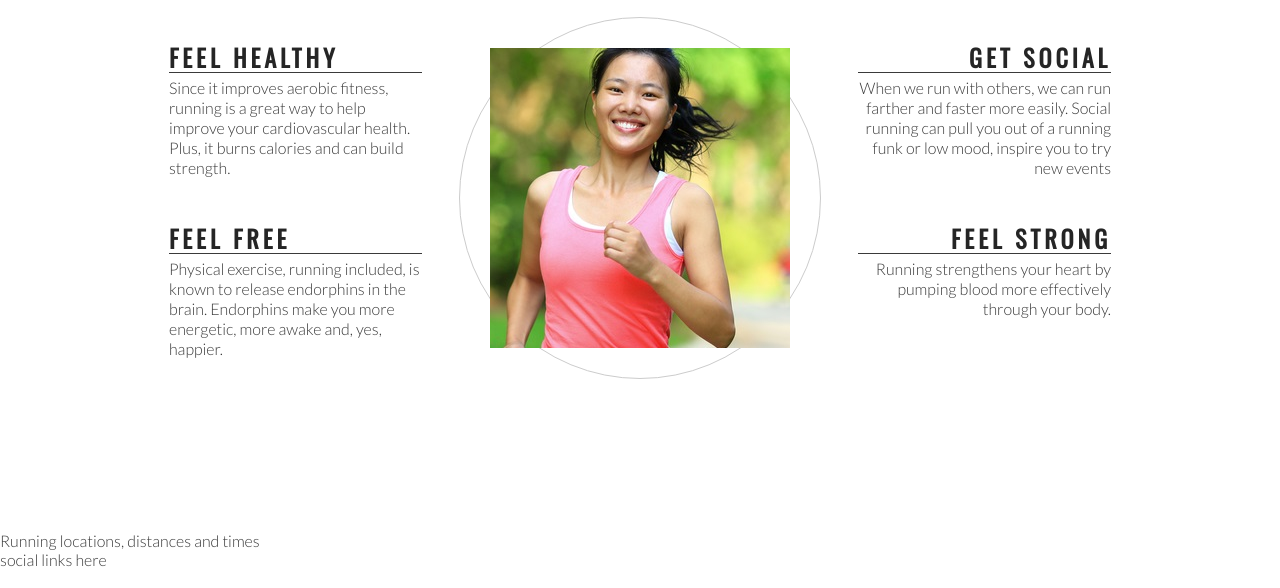
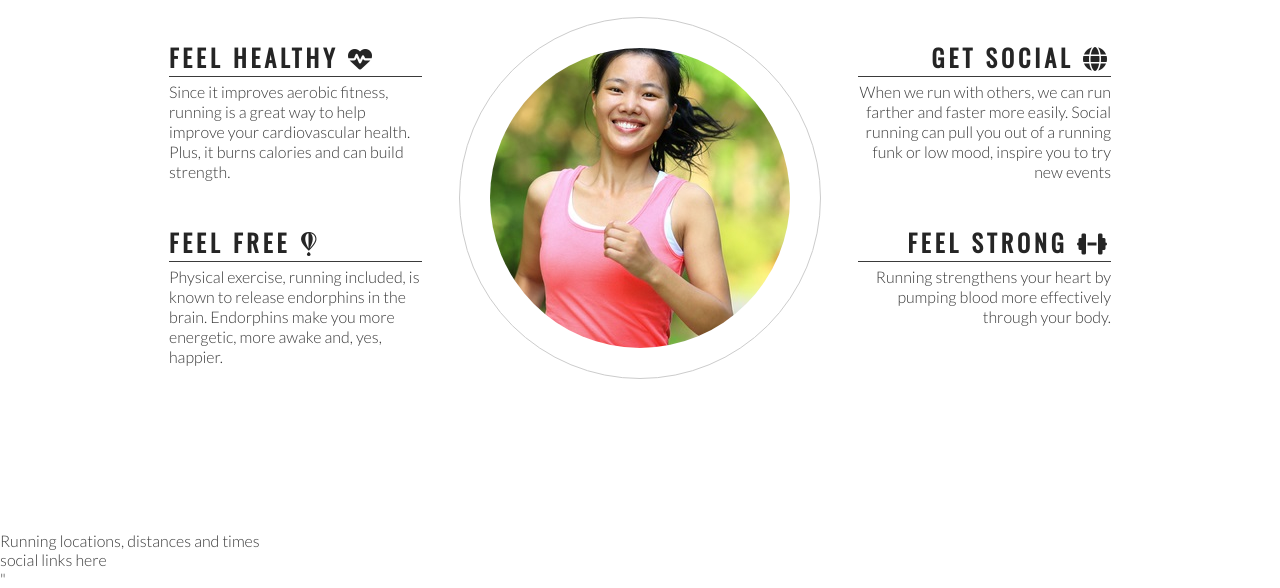
Before and after one commit to billk391/love-running, a plain HTML site: page index.html in a window 1280 px wide. Shown: the part 764-1352 px from the top of the page. Drawn offline with nearby package versions, Linux system fonts and the light colour scheme.

Commit message:
Add font awesome icons to club ethos section

```diff
--- a/assets/css/style.css
+++ b/assets/css/style.css
@@ -185,4 +185,5 @@ h1, h2 {
     #circle-cover-bg {
         background: url(../images/ethos-center-image.jpeg) no-repeat center center;
         height: 100%;
+        border-radius: 50%
     }
--- a/index.html
+++ b/index.html
@@ -40,14 +40,14 @@
     <h2 id="welcome">Why Love Running With Us?</h2>
     <div id="left-about">
         <div class="left-about-heading">
-            <h2>Feel Healthy</h2>
+            <h2>Feel Healthy <i class="fas fa-heartbeat"></i></h2>
             <hr>
             <p>
                 Since it improves aerobic fitness, running is a great way to help improve your cardiovascular health. Plus, it burns calories and can build strength.
             </p>
         </div>
         <div class="left-about-heading">
-        <h2>Feel Free</h2>
+        <h2>Feel Free <i class="fab fa-fly"></i></h2>
         <hr>
         <p>
             Physical exercise, running included, is known to release endorphins in the brain. Endorphins make you more energetic, more awake and, yes, happier.
@@ -56,12 +56,12 @@
     </div>
     <div id="right-about">
         <div class="right-about-heading">
-            <h2>Get Social</h2>
+            <h2>Get Social <i class="fas fa-globe"></i></h2>
             <hr>
             <p>When we run with others, we can run farther and faster more easily. Social running can pull you out of a running funk or low mood, inspire you to try new events</p>
         </div>
         <div class="right-about-heading">
-            <h2>Feel Strong</h2>
+            <h2>Feel Strong <i class="fas fa-dumbbell"></i></h2>
             <hr>
             <p>Running strengthens your heart by pumping blood more effectively through your body.</p>
         </div>
@@ -78,5 +78,8 @@
     <footer>
         social links here
     </footer>
+
+    <!-- font awesome script -->
+    <script src="https://kit.fontawesome.com/30ea80c2f4.js" crossorigin="anonymous"></script>"
 </body>
 </html>
```
